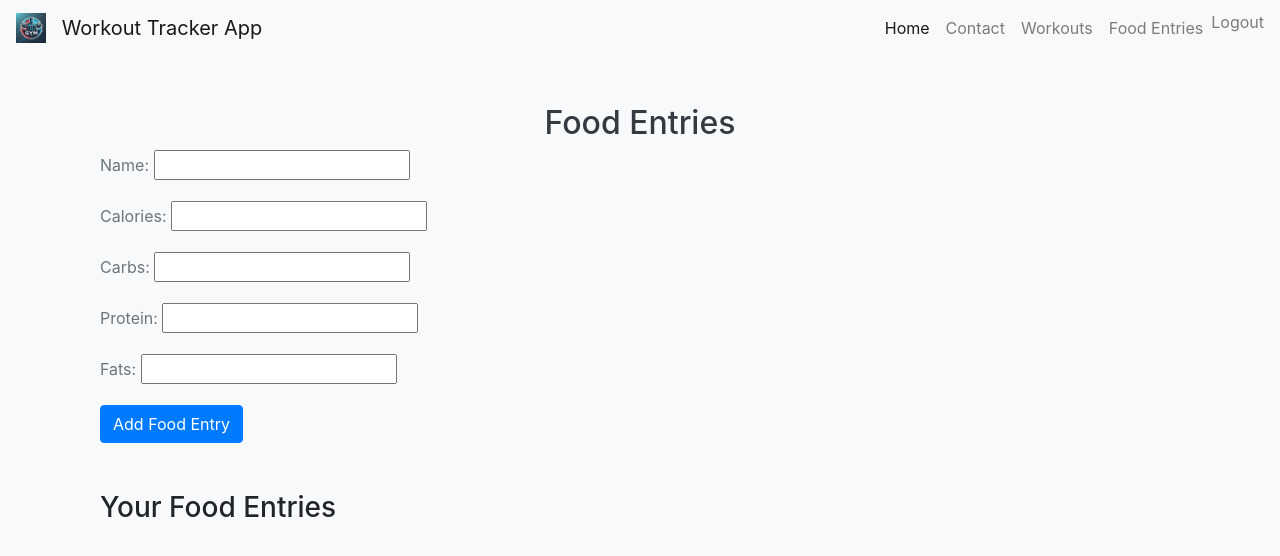
After one commit to al4nzh/Gymgoal, a Django app: page /food-entries/ in a window 1280 px wide. The commit adds this page. Shown: the top 556 px of the page. Run offline with Django 5.2, Linux system fonts and the light colour scheme; the visitor is signed in with stand-in values (Sample User, id 1); data that the repository does not hold is empty; some libraries are stand-ins or nearby versions.

Commit message:
added food (diet) tracking feature

```diff
--- a/demo/myapp/forms.py
+++ b/demo/myapp/forms.py
@@ -1,6 +1,6 @@
 from django import forms
 from .models import TodoItem, WeightLog
-
+from .models import FoodEntry
 class TodoForm(forms.ModelForm):
     class Meta:
         model = TodoItem
@@ -10,3 +10,9 @@ class WeightLogForm(forms.ModelForm):
     class Meta:
         model = WeightLog
         fields = ['date', 'weight']
+
+
+class FoodEntryForm(forms.ModelForm):
+    class Meta:
+        model = FoodEntry
+        fields = ['name', 'calories', 'carbs', 'protein', 'fats']
--- a/demo/myapp/models.py
+++ b/demo/myapp/models.py
@@ -17,3 +17,15 @@ class WeightLog(models.Model):
 
     def __str__(self):
         return f"{self.todo.title} - {self.date} - {self.weight}"
+
+class FoodEntry(models.Model):
+    user = models.ForeignKey(User, on_delete=models.CASCADE, related_name='food_entries')
+    name = models.CharField(max_length=200)
+    calories = models.IntegerField()
+    carbs = models.FloatField()
+    protein = models.FloatField()
+    fats = models.FloatField()
+    date = models.DateField(auto_now_add=True)
+
+    def __str__(self):
+        return f"{self.name} - {self.calories} calories"
--- a/demo/myapp/templates/base.html
+++ b/demo/myapp/templates/base.html
@@ -43,6 +43,9 @@
           <li class="nav-item">
             <a class="nav-link" href="{% url 'todos' %}">Workouts</a>
           </li>
+          <li class="nav-item">
+            <a class="nav-link" href="{% url 'food-entries' %}">Food Entries</a>
+          </li>
           {% if user.is_authenticated %}
           <li class="nav-item">
             <form id="logout-form" action="{% url 'logout' %}" method="post" style="display: inline;">
--- /dev/null
+++ b/demo/myapp/templates/food_entries.html
@@ -0,0 +1,23 @@
+{% extends "base.html" %}
+{% block title %}Food Entries{% endblock %}
+
+{% block content %}
+<div class="container mt-5">
+  <h2 class="text-center">Food Entries</h2>
+  <form method="post">
+    {% csrf_token %}
+    {{ form.as_p }}
+    <button type="submit" class="btn btn-primary">Add Food Entry</button>
+  </form>
+  <h3 class="mt-5">Your Food Entries</h3>
+  <ul class="list-group">
+    {% for entry in food_entries %}
+      <li class="list-group-item">
+        {{ entry.date }}: {{ entry.name }} - {{ entry.calories }} calories, {{ entry.carbs }}g carbs, {{ entry.protein }}g protein, {{ entry.fats }}g fats
+        <a href="{% url 'edit-food-entry' entry.pk %}" class="btn btn-link">Edit</a>
+        <a href="{% url 'delete-food-entry' entry.pk %}" class="btn btn-link">Delete</a>
+      </li>
+    {% endfor %}
+  </ul>
+</div>
+{% endblock %}
--- a/demo/myapp/urls.py
+++ b/demo/myapp/urls.py
@@ -1,6 +1,8 @@
 from django.urls import path
 from django.contrib.auth import views as auth_views
 from . import views
+from django.urls import path
+from .views import food_entries, FoodEntryListCreate, FoodEntryDetail, edit_food, delete_food
 
 urlpatterns = [
     path("", views.home, name="home"),
@@ -13,4 +15,9 @@ urlpatterns = [
     path("login/", auth_views.LoginView.as_view(template_name='login.html'), name="login"),
     path("logout/", auth_views.LogoutView.as_view(next_page='home'), name="logout"),
     path("register/", views.register, name="register"),
+    path('food-entries/', food_entries, name='food-entries'),
+    path('food-entries/edit/<int:pk>/', edit_food, name='edit-food-entry'),
+    path('api/food-entries/', FoodEntryListCreate.as_view(), name='food-entry-list-create'),
+    path('api/food-entries/<int:pk>/', FoodEntryDetail.as_view(), name='food-entry-detail'),
+    path('food-entries/delete/<int:pk>/', delete_food, name='delete-food-entry'),
 ]
--- a/demo/myapp/views.py
+++ b/demo/myapp/views.py
@@ -5,6 +5,11 @@ from .forms import TodoForm, WeightLogForm
 from django.contrib.auth import login, authenticate
 from django.contrib.auth.forms import UserCreationForm
 import json
+from rest_framework import generics
+from .models import FoodEntry
+from .serializers import FoodEntrySerializer
+from .forms import FoodEntryForm
+
 
 def home(request):
     return render(request, "home.html")
@@ -85,3 +90,55 @@ def register(request):
     else:
         form = UserCreationForm()
     return render(request, 'register.html', {'form': form})
+@login_required
+def food_entries(request):
+    if request.method == 'POST':
+        form = FoodEntryForm(request.POST)
+        if form.is_valid():
+            food_entry = form.save(commit=False)
+            food_entry.user = request.user
+            food_entry.save()
+            return redirect('food-entries')
+    else:
+        form = FoodEntryForm()
+
+    food_entries = FoodEntry.objects.filter(user=request.user)
+    return render(request, 'food_entries.html', {'form': form, 'food_entries': food_entries})
+
+@login_required
+def edit_food(request, pk):
+    item = get_object_or_404(FoodEntry, user=request.user, pk=pk)
+    if request.method == 'POST':
+        form = FoodEntryForm(request.POST, instance=item)
+        if form.is_valid():
+            form.save()
+            return redirect('food-entries')
+    else:
+        form = FoodEntryForm(instance=item)
+    return render(request, 'edit_food_entry.html', {'form': form})
+
+@login_required
+def delete_food(request, pk):
+    item = get_object_or_404(FoodEntry, user=request.user, pk=pk)
+    if request.method == 'POST':
+        item.delete()
+        return redirect('food-entries')
+    return render(request, 'delete_food_entry.html', {'item': item})
+
+#API for future use
+class FoodEntryListCreate(generics.ListCreateAPIView):
+    queryset = FoodEntry.objects.all()
+    serializer_class = FoodEntrySerializer
+
+    def get_queryset(self):
+        return self.queryset.filter(user=self.request.user)
+
+    def perform_create(self, serializer):
+        serializer.save(user=self.request.user)
+
+class FoodEntryDetail(generics.RetrieveUpdateDestroyAPIView):
+    queryset = FoodEntry.objects.all()
+    serializer_class = FoodEntrySerializer
+
+    def get_queryset(self):
+        return self.queryset.filter(user=self.request.user)
```
Also changed, not shown: demo/myapp/serializers.py (added, +7 -0 lines), demo/myapp/templates/delete_food_entry.html (added, +13 -0 lines), demo/myapp/templates/edit_food_entry.html (added, +13 -0 lines).
